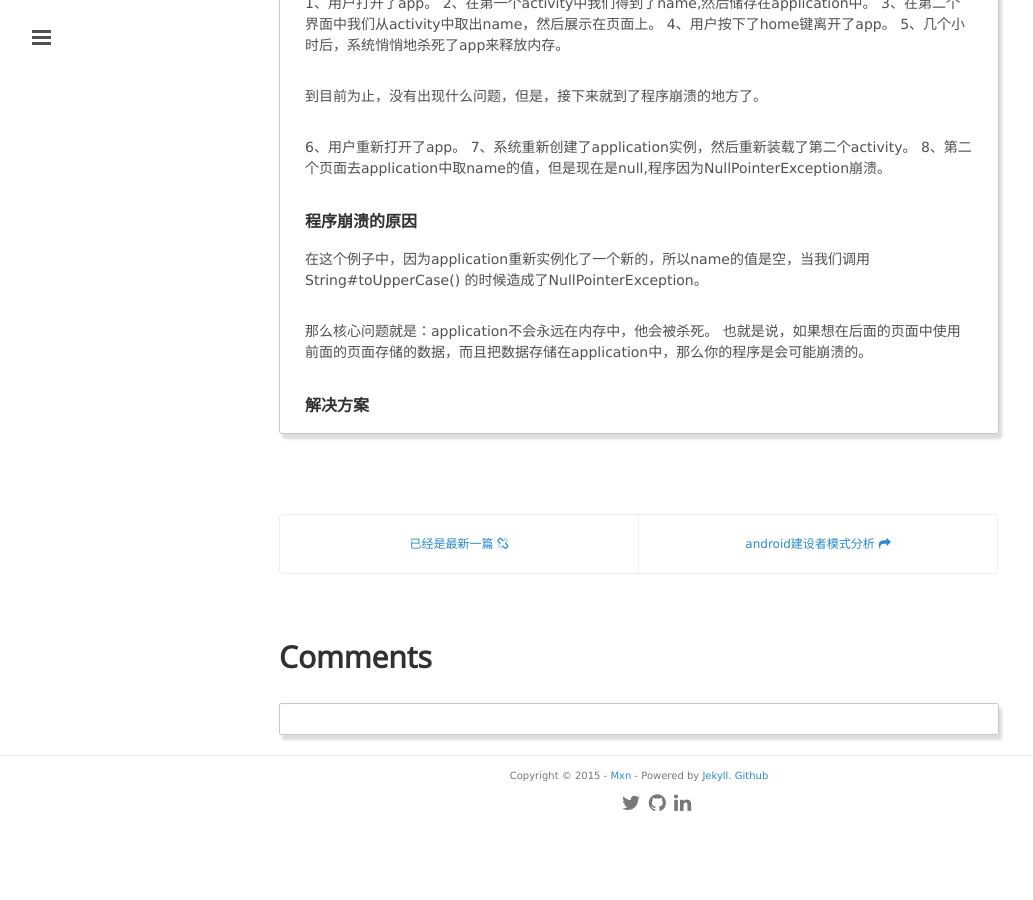
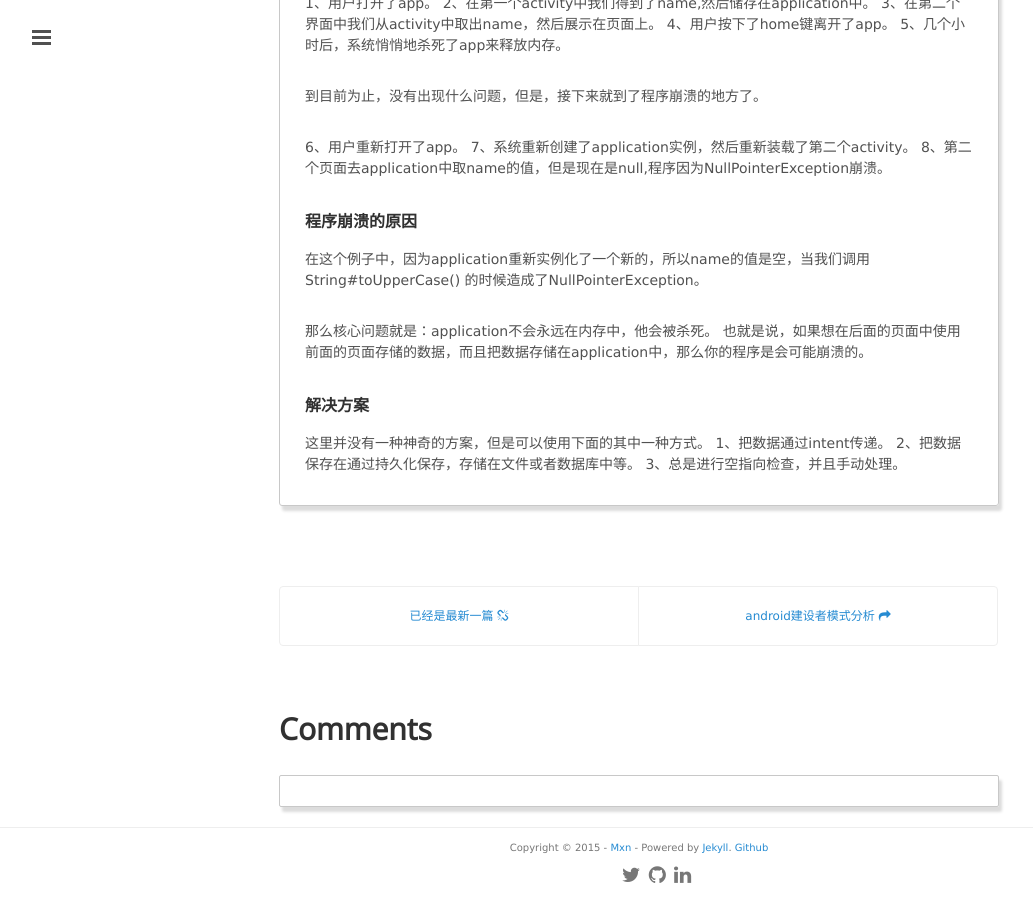
Before and after one commit to mxn21/mxn21.github.io, a Jekyll site: the page built from _posts/2015-6-15-为什么Application不能存储数据.md, in a window 1280 px wide and 900 px high, scrolled down 1438 px. Shown: the whole window, without its empty margins (1-1034 px from the left). Built offline with Jekyll 4.4.1, drawn with Linux system fonts in a browser that asks for light colours; Markdown is read by kramdown in place of the engine named in the settings; comment, search, counter and statistics services are not loaded; before the commit the page ends 2266 px from its top, so only the background shows below that.

Commit message:
Update 2015-6-15-为什么Application不能存储数据.md

```diff
--- a/_posts/2015-6-15-为什么Application不能存储数据.md
+++ b/_posts/2015-6-15-为什么Application不能存储数据.md
@@ -85,3 +85,8 @@
 也就是说，如果想在后面的页面中使用前面的页面存储的数据，而且把数据存储在application中，那么你的程序是会可能崩溃的。
 
 ###解决方案
+
+这里并没有一种神奇的方案，但是可以使用下面的其中一种方式。
+1、把数据通过intent传递。
+2、把数据保存在通过持久化保存，存储在文件或者数据库中等。
+3、总是进行空指向检查，并且手动处理。
```
